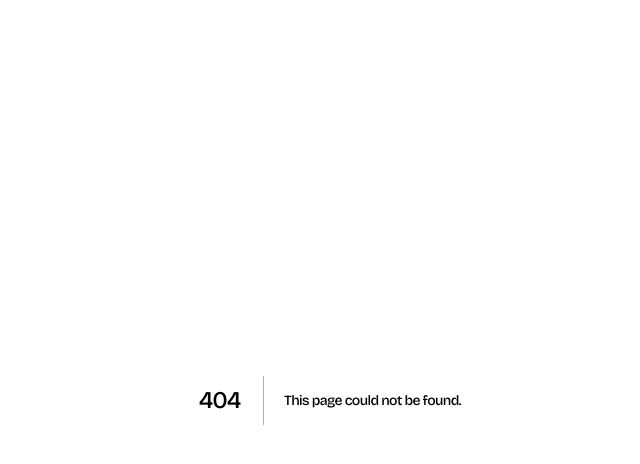
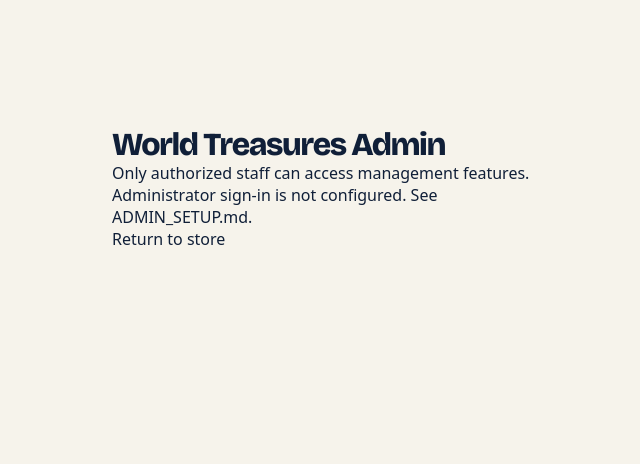
Before and after one commit to abdullahsaqibb/world-treasures-prod, a Next.js app: page /admin/login in a window 1280 px wide. Before the commit this address had no page. Shown: the top 464 px of the page, without its empty margins (310-950 px from the left). Built offline with nearby package versions, Linux system fonts and the light colour scheme; no server answers.

Commit message:
feat(admin): add src/app/admin/login/page.tsx

```diff
--- /dev/null
+++ b/src/app/admin/login/page.tsx
@@ -0,0 +1,12 @@
+import { signIn } from "@/auth";
+import Link from "next/link";
+export const dynamic = "force-dynamic";
+export default function Login() {
+  const configured=Boolean(process.env.AUTH_SECRET && process.env.AUTH_GITHUB_ID && process.env.AUTH_GITHUB_SECRET && process.env.ADMIN_GITHUB_IDS);
+  return <main style={{maxWidth:500,margin:"12vh auto",padding:32,fontFamily:"system-ui"}}>
+    <h1>World Treasures Admin</h1>
+    <p>Only authorized staff can access management features.</p>
+    {configured ? <form action={async()=>{"use server";await signIn("github",{redirectTo:"/admin"});}}><button type="submit" style={{padding:14,background:"#101F38",color:"#fff",borderRadius:8}}>Sign in with GitHub</button></form> : <p>Administrator sign-in is not configured. See ADMIN_SETUP.md.</p>}
+    <p><Link href="/">Return to store</Link></p>
+  </main>;
+}
```
